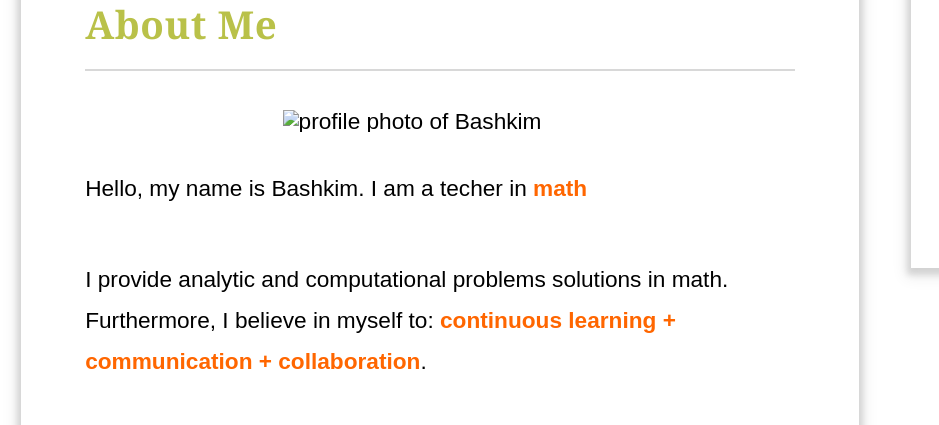
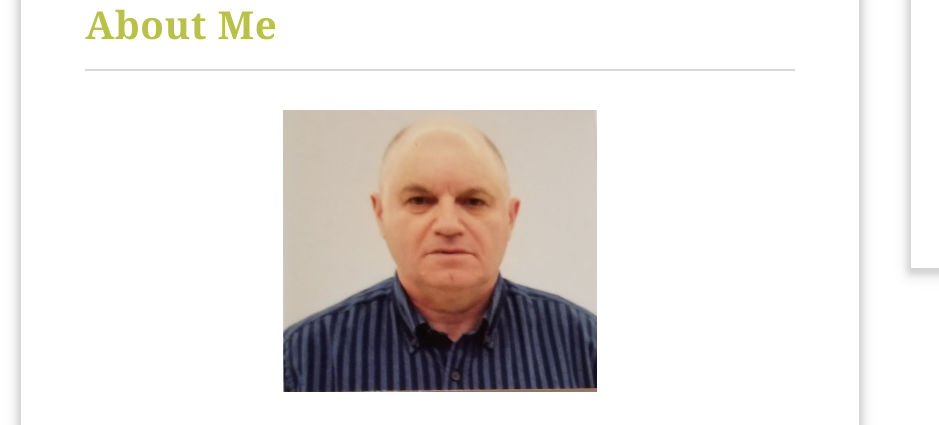
Before and after one commit to bashkimereqi100/homework-two, a plain HTML site: page index.html in a window 1280 px wide. Shown: the part 369-794 px from the top of the page, 0-939 px from the left. Drawn offline with Linux system fonts and the light colour scheme; files that its build step writes are made by us from their sources.

Commit message:
Update index.html

```diff
--- a/index.html
+++ b/index.html
@@ -30,7 +30,7 @@
                         <h1>About Me</h1>
                     </header>
                     <figure class="profile_photo">
-                        <img src="assets/images/profile_photo.jpg" alt="profile photo of Bashkim">
+                        <img src="assets/images/my-photo.jpg" alt="profile photo of Bashkim">
                     </figure>
                    <p>Hello, my name is Bashkim. I am a techer in <strong>math</strong></p>
                     <p>I provide analytic and computational problems solutions in math. Furthermore, I believe in myself to: <strong>continuous learning + communication + collaboration</strong>.
```
